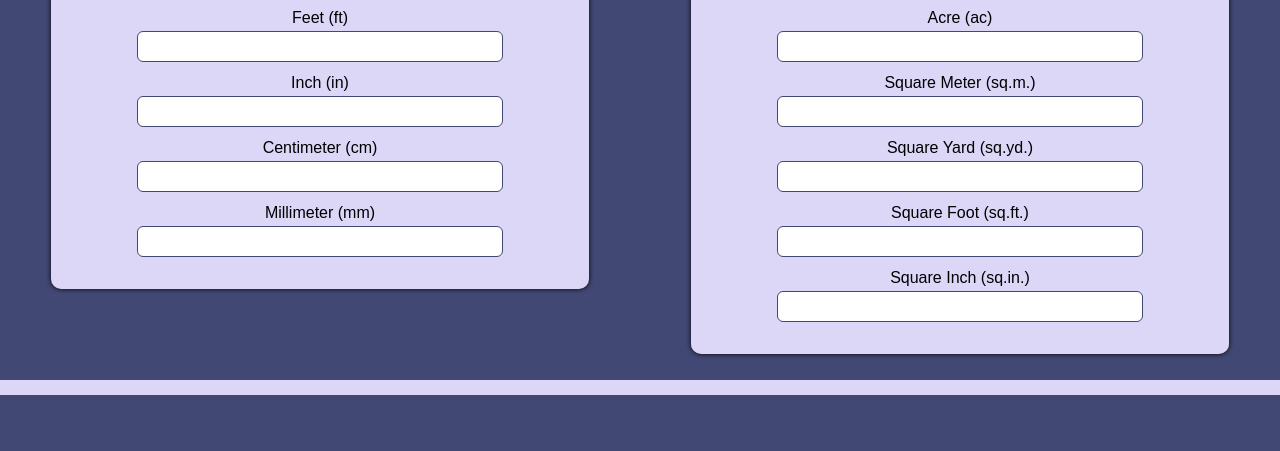
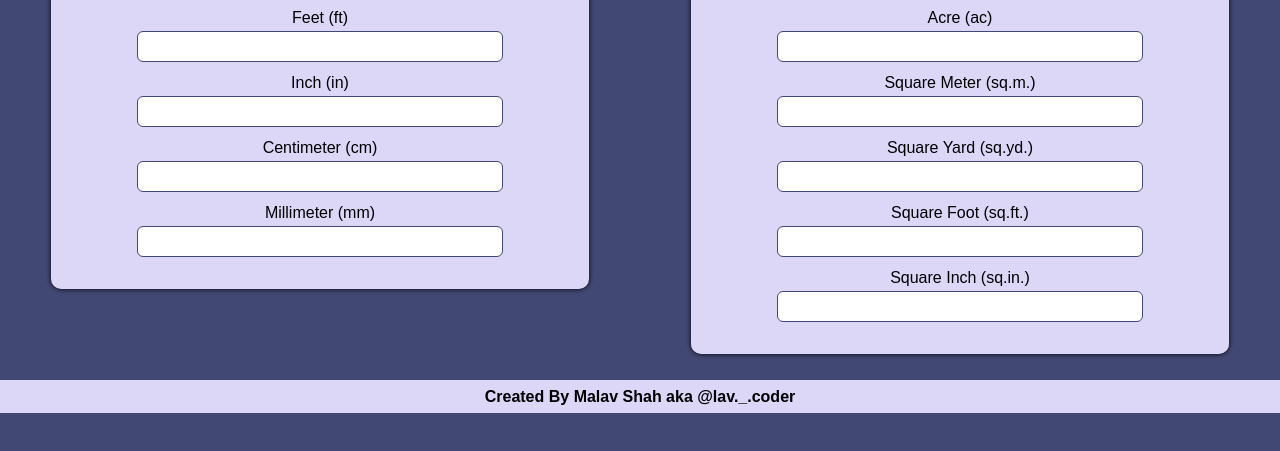
Before and after one commit to lav-coder-17/My-Projects, a plain HTML site: page Converter/index.html in a window 1280 px wide. Shown: the part 161-612 px from the top of the page. Drawn offline with Linux system fonts and the light colour scheme.

Commit message:
Update index.html

```diff
--- a/Converter/index.html
+++ b/Converter/index.html
@@ -39,7 +39,7 @@
         <input type="text" placeholder="" id="sqin"><br>
     </div>
     <div class="copy">
-<!-- Project Created By Malav Shah aka @lav._.coder -->
+        Created By Malav Shah aka @lav._.coder
     </div>
     <script src="script.js"></script>
     <!-- Project Created By Malav Shah Ig:- lav._.coder -->
```
